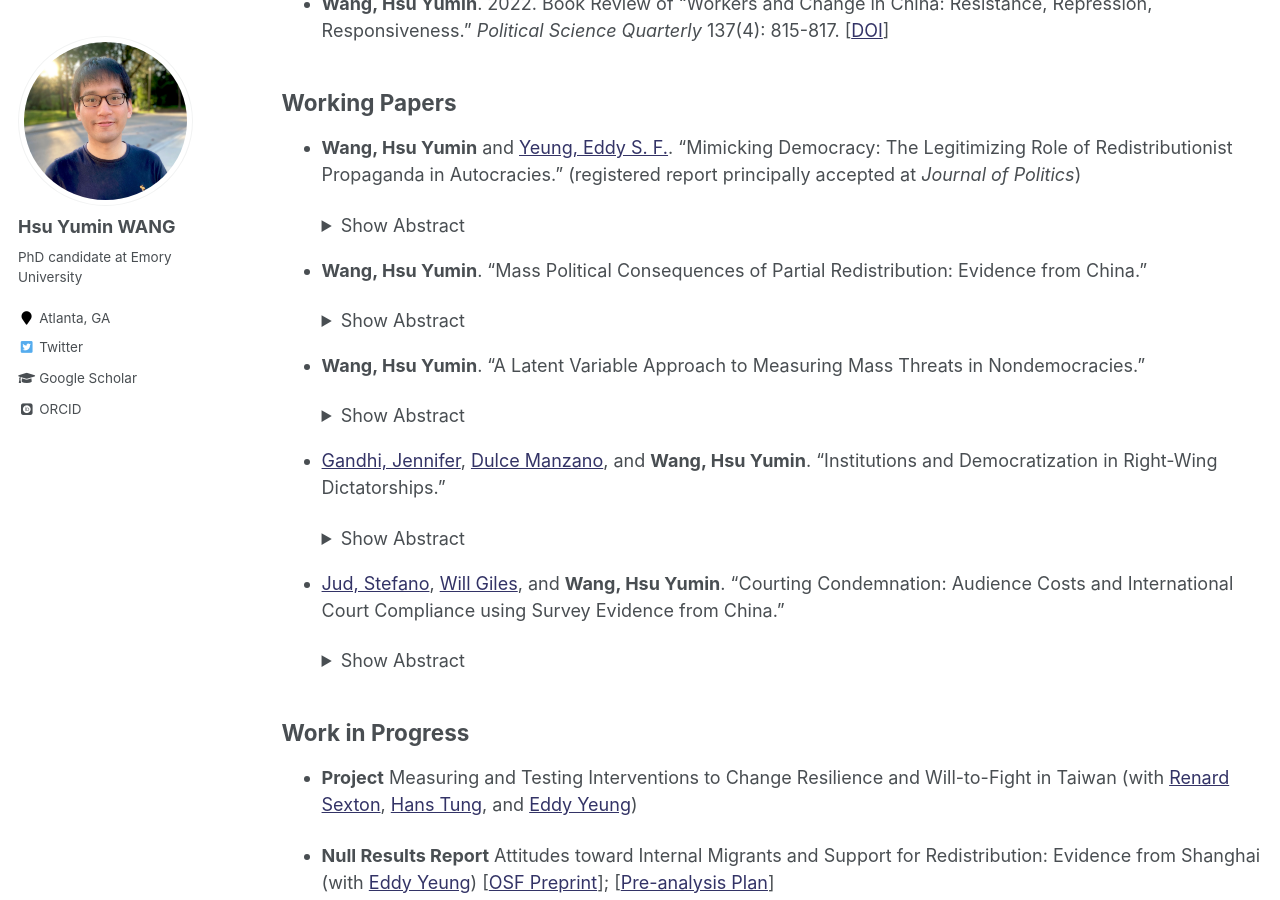
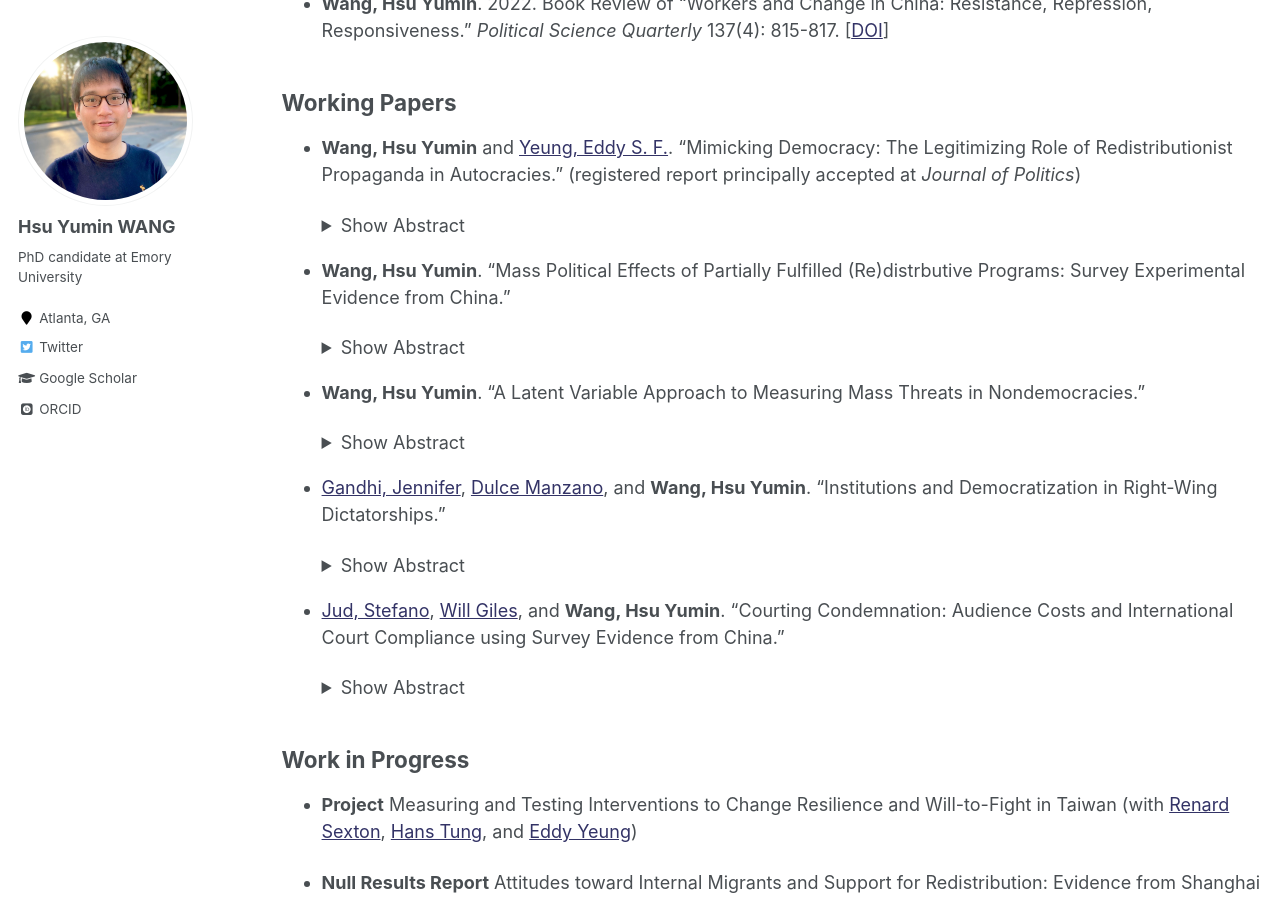
Before and after one commit to hsuyumin/hsuyumin.github.io, a Jekyll site: the page built from _pages/publications.md, in a window 1280 px wide and 900 px high, scrolled down 685 px. Built offline with Jekyll 4.4.1, drawn with Linux system fonts in a browser that asks for light colours; some web fonts are replaced.

Commit message:
Update publications.md

```diff
--- a/_pages/publications.md
+++ b/_pages/publications.md
@@ -54,7 +54,7 @@ redirect_from:
     </details>
 
 
-* **Wang, Hsu Yumin**. "Mass Political Consequences of Partial Redistribution: Evidence from China."
+* **Wang, Hsu Yumin**. "Mass Political Effects of Partially Fulfilled (Re)distrbutive Programs: Survey Experimental Evidence from China."
 
     <details>
       <summary>Show Abstract</summary>
```
